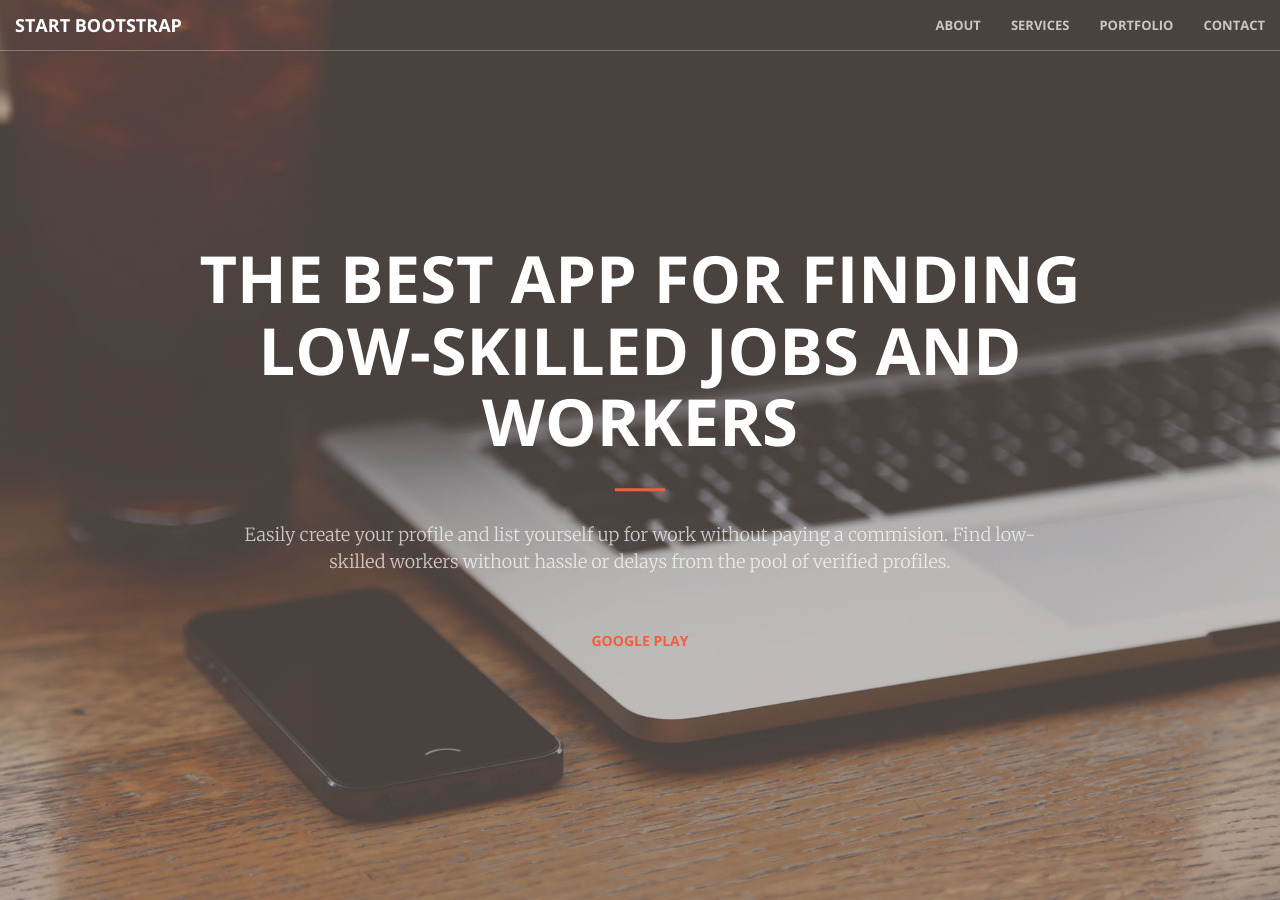
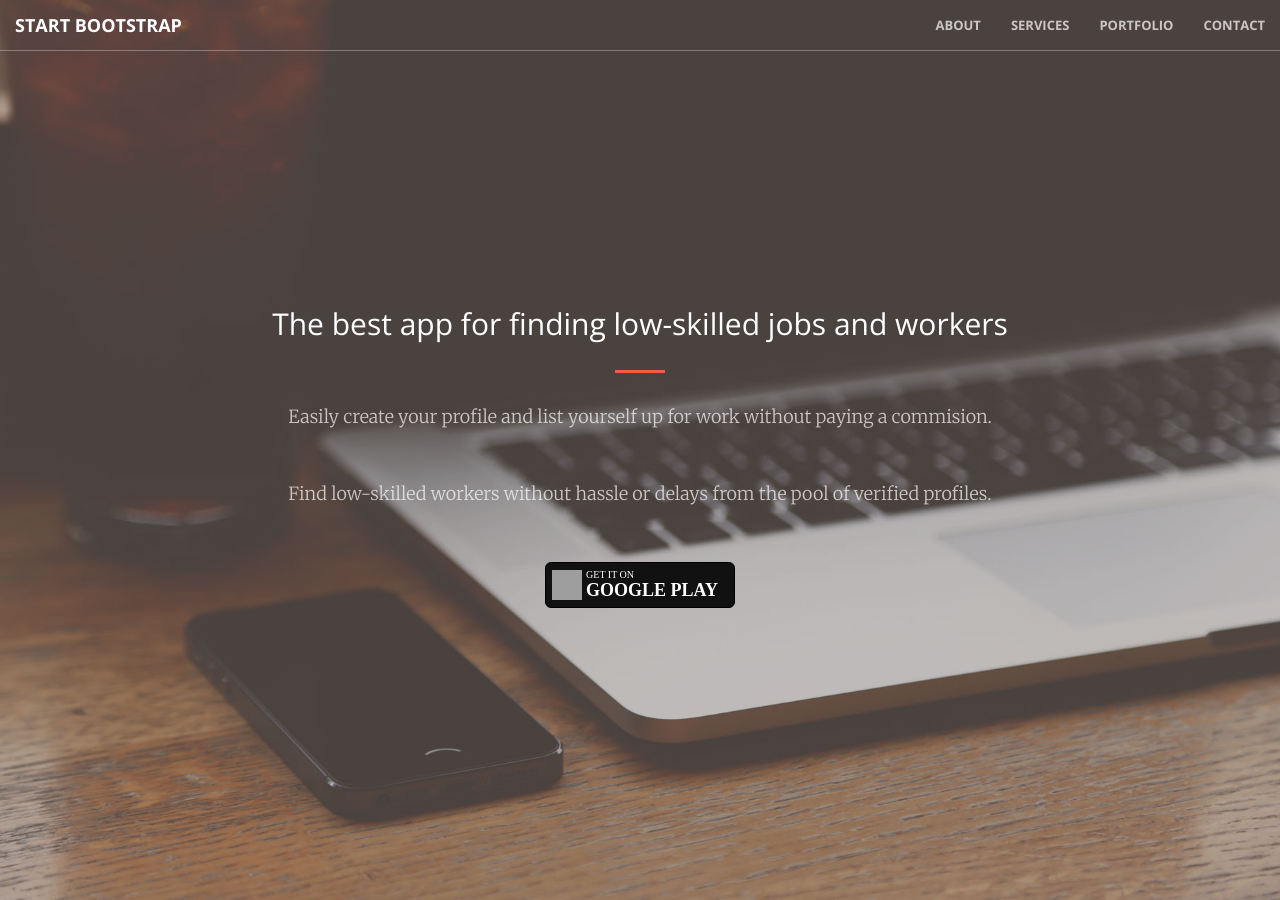
Before and after one commit to gargsaar/bluecollarjobs, a Jekyll site: the page built from index.html, in a window 1280 px wide and 900 px high. Built offline with Jekyll 4.4.1, drawn with Linux system fonts in a browser that asks for light colours; grey boxes are pictures that could not be loaded.

Commit message:
Update header.html

```diff
--- a/_includes/header.html
+++ b/_includes/header.html
@@ -1,9 +1,26 @@
 <header>
+    <style type='text/css'>
+        /*<![CDATA[*/
+        @font-face{font-family:"fontfutura";src:url("https://fonts.googleapis.com/css?family=Open+Sans") format("ttf");font-weight:normal;font-style:normal;}
+        a.btn-google{color:#fff}
+        .btn{padding:10px 16px;margin:5px;font-size:18px;line-height:1.3333333;border-radius:6px;text-align:center;white-space:nowrap;vertical-align:middle;-ms-touch-action:manipulation;touch-action:manipulation;cursor:pointer;-webkit-user-select:none;-moz-user-select:none;-ms-user-select:none;user-select:none;border:1px solid transparent;font-weight:500;text-decoration:none;display:inline-block}
+        .btn:active:focus,.btn:focus{outline:0}
+        .btn:focus,.btn:hover{color:#333;text-decoration:none;outline:0}
+        .btn:active{outline:0;-webkit-box-shadow:inset 0 3px 5px rgba(0,0,0,.125);box-shadow:inset 0 3px 5px rgba(0,0,0,.125)}
+        .btn-google{color:#fff;background-color:#111;border-color:#000;padding:15px 16px 5px 40px;position:relative;font-family:fontfutura;font-weight:600}
+        .btn-google:focus{color:#fff;background-color:#555;border-color:#000}
+        .btn-google:active,.btn-google:hover{color:#fff;background-color:#555;border-color:#000;}
+        .btn-google:before{content:"";background-image:url(https://4.bp.blogspot.com/-52U3eP2JDM4/WSkIT1vbUxI/AAAAAAAArQA/iF1BeARv2To-2FGQU7V6UbNPivuv_lccACLcB/s30/nexus2cee_ic_launcher_play_store_new-1.png);background-size:cover;background-repeat:no-repeat;width:30px;height:30px;position:absolute;left:6px;top:50%;margin-top:-15px}
+        .btn-google:after{content:"GET IT ON";position:absolute;top:5px;left:40px;font-size:10px;font-weight:400;}
+        /*]]>*/
+    </style>
+
     <div class="header-content">
         <div class="header-content-inner">
-            <h1>The best app for finding low-skilled jobs and workers</h1>
+            <h2>The best app for finding low-skilled jobs and workers</h2>
             <hr>
-            <p>Easily create your profile and list yourself up for work without paying a commision. Find low-skilled workers without hassle or delays from the pool of verified profiles.</p>
+            <p>Easily create your profile and list yourself up for work without paying a commision.</p>
+            <p>Find low-skilled workers without hassle or delays from the pool of verified profiles.</p>
             <a class="btn btn-google" href="#" title="Google Play">Google Play</a>
         </div>
     </div>
```
